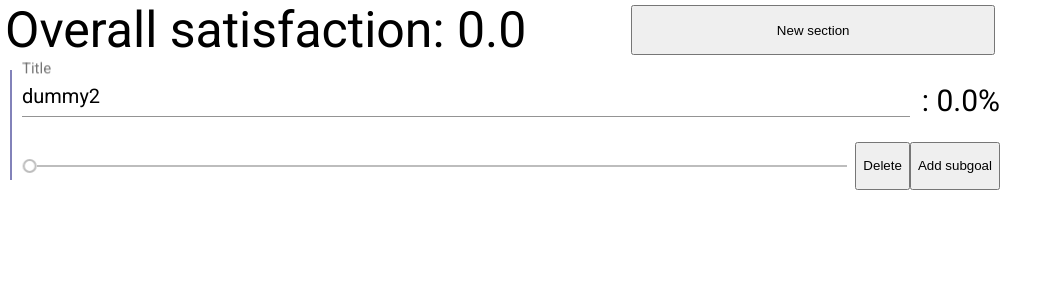
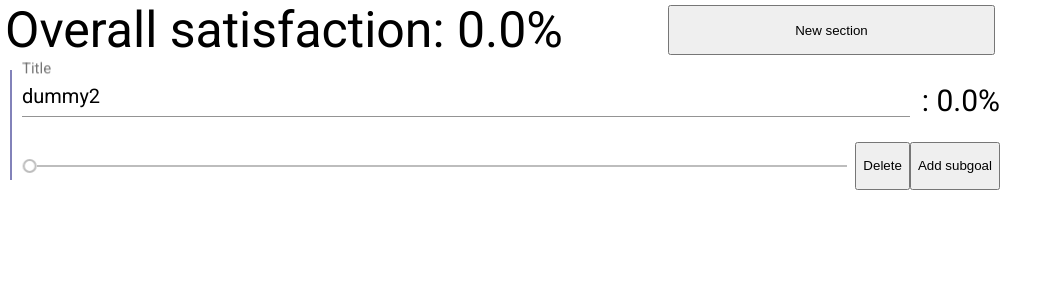
Before and after one commit to samgiz/goal_satisfaction_tracker, an Angular app: page / in a window 1280 px wide. Shown: the top 300 px of the page, without its empty margins (0-1056 px from the left). Built offline with nearby package versions, Linux system fonts and the light colour scheme.

Commit message:
add % sign

```diff
--- a/src/app/components/goal-section/goal-section.component.html
+++ b/src/app/components/goal-section/goal-section.component.html
@@ -1,6 +1,6 @@
 <div class="goalSection">
   <div class="row">
-    <div class="main_label">Overall satisfaction: {{dummy_goal.value.toFixed(1)}}</div>
+    <div class="main_label">Overall satisfaction: {{dummy_goal.value.toFixed(1)}}%</div>
     <button (click)="addGoal()">New section</button>
   </div>
   <app-goal
```
